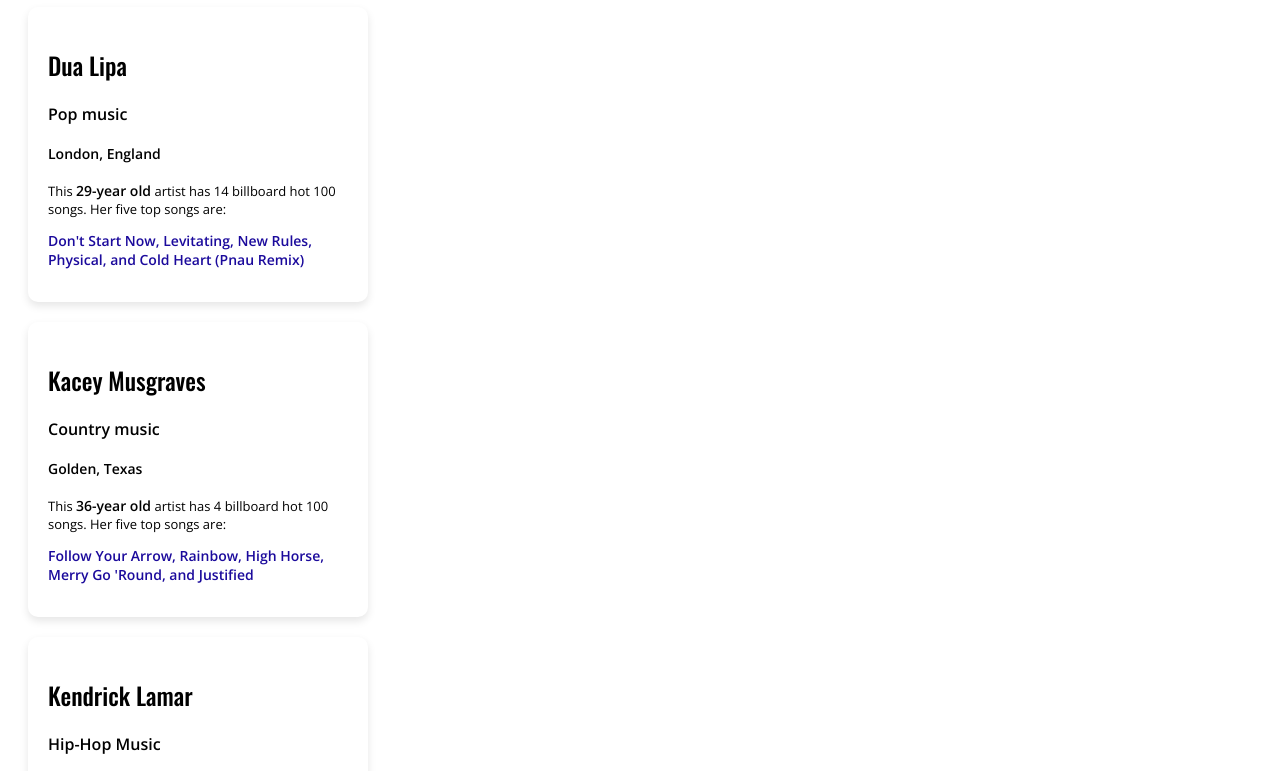
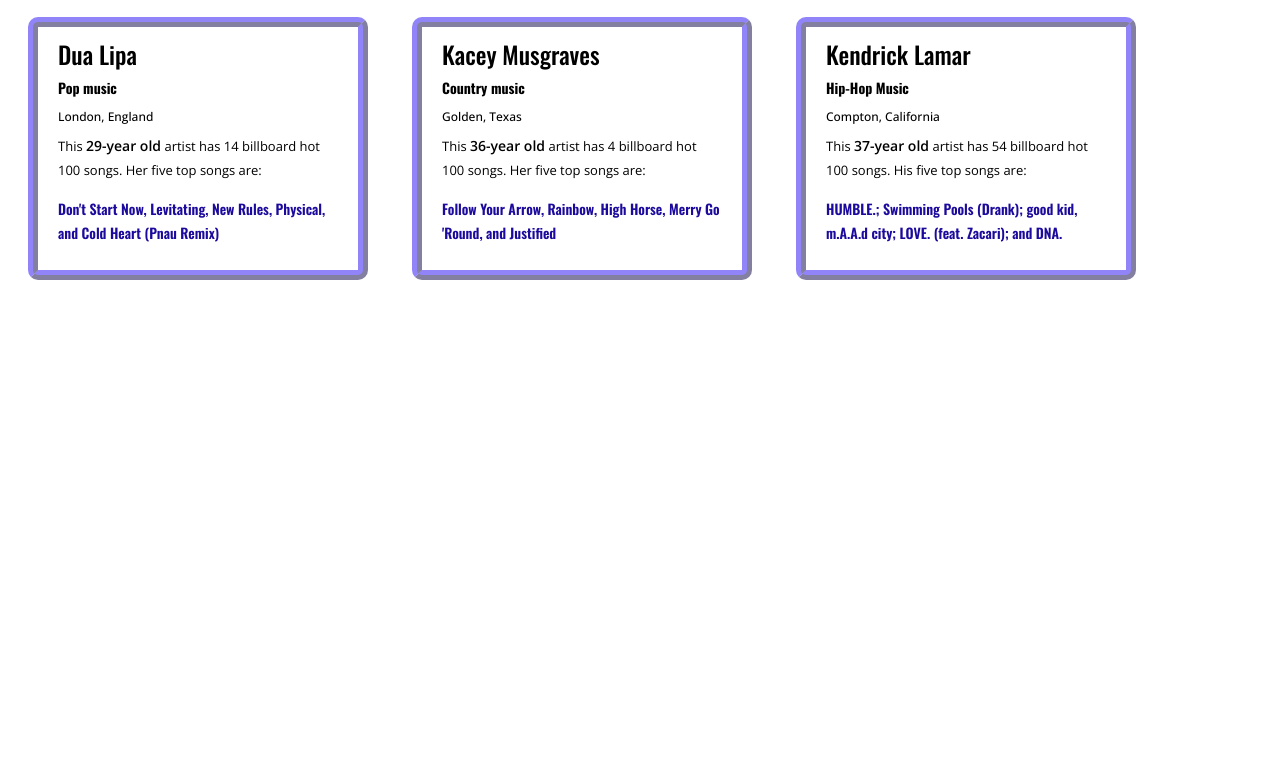
Before and after one commit to lizziewalsh92/cardsProject, a plain HTML site: page cardsinclass.html in a window 1280 px wide. Shown: the part 94-865 px from the top of the page. After the commit the page ends 800 px from the top, so only its background shows below. Drawn offline with nearby package versions, Linux system fonts and the light colour scheme.

Commit message:
updated html feb 9

```diff
--- a/cardsinclass.html
+++ b/cardsinclass.html
@@ -6,10 +6,16 @@
     <link href="https://fonts.googleapis.com/css2?family=Open+Sans:ital,wght@0,300..800;1,300..800&family=Oswald:wght@200..700&display=swap" rel="stylesheet">
     <title>Card Starter</title>
     <style>
+        h1, h2, h3, h4, p
+        {
+            margin: 0;
+            padding: 0;
+        }
         h1
         {
             font-family: 'Oswald', sans-serif;
             font-size: 36px;
+            padding: 15px;
         }
 
         h2
@@ -17,20 +23,23 @@
             font-family: 'Oswald', sans-serif;
             font-size: 24px;
             font-weight: 500;
+            margin-top: 10px;
         }
 
         h3
         {
-            font-family: "Open sans", serif;
-            font-size: 16px;
-            font-weight: 600;
+            font-family: "Oswald", serif;
+            font-size: 14px;
+            font-weight: 700;
+            margin-top: 10px;
         }
 
         h4
         {
             font-family: "Open sans", serif;
-            font-size: 14px;
-            font-weight: 600;
+            font-size: 12px;
+            font-weight: 500;
+            margin-top: 5px;
         }
 
         p
@@ -38,24 +47,37 @@
             font-family: "Open sans", serif;
             font-size: 13px;
             font-weight: 400;
+            margin-top: 5px;
         }
 
-        .songnames
+        div.big-container > * {
+            display: inline-block;
+            vertical-align: middle;
+        }
+
+        div.songnames
         {
-            font-family: "Open sans", serif;
+            font-family: "Oswald", serif;
             font-size: 14px;
             font-weight: 600;
             color: rgb(27, 10, 156);
+            margin-top: 15px;
         }
-        .card {
+        div.card {
             border-radius: 10px;
-            box-shadow: 0 4px 8px rgba(0, 0, 0, 0.1);
+            border: 5px 5px 10px;
+            border-color: rgba(27, 10, 156, 0.511);
+            border-width: 10px;
+            border-style: ridge;
             margin: 20px;
             padding: 20px;
-            width: 300px;
+            padding-top: 5px;
+            width: 280px;
+            line-height: 1.5rem;
+
         }
 
-        .age
+       .age
         {
             font-family: "Open sans", serif;
             font-size: 14px;
@@ -67,6 +89,9 @@
 </head>
 <body>
     <h1>Popular Musical Artist Stats </h1>
+
+<div class="big-container">
+
     <div class="card">
         <h2>Dua Lipa</h2>
         <h3>Pop music</h3>
@@ -99,6 +124,6 @@
                 </div>
 
             </p>
-
+    </div>
 </body>
 </html>
```
